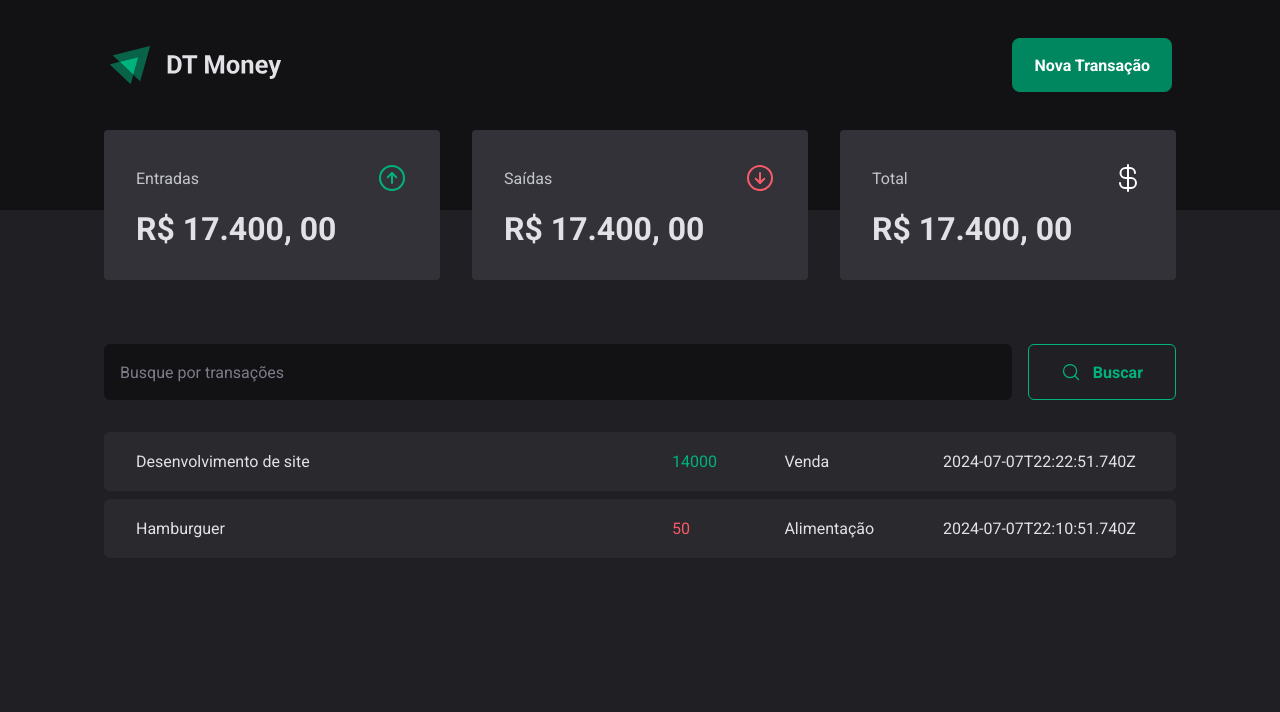
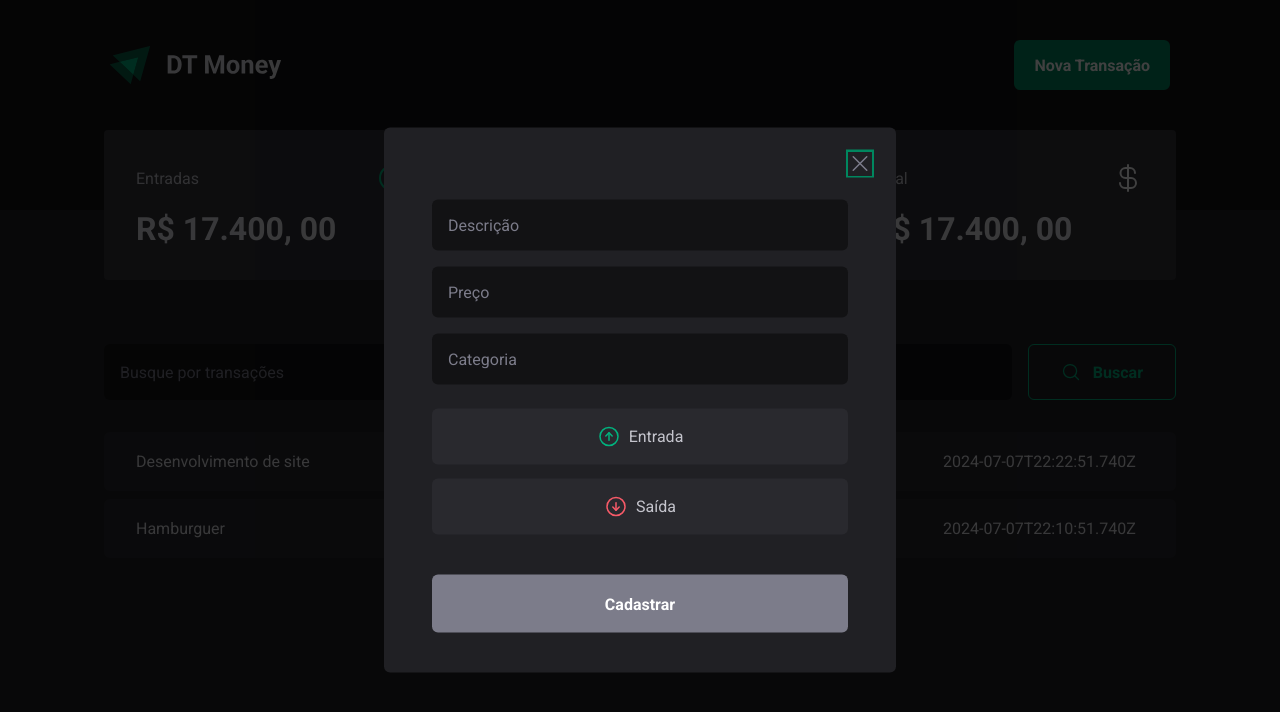
Before and after one commit to shindhi/03-dt-money, a React (Vite) app: page / in a window 1280 px wide. Both pictures are taken after a click on the button "Nova Transação". Shown: the top 712 px of the page. Built offline with nearby package versions, Linux system fonts and the light colour scheme; data requests are answered from the project's data file.

Commit message:
adiciona o componente da modal de 'Nova Transação'

```diff
--- a/src/components/Header/index.tsx
+++ b/src/components/Header/index.tsx
@@ -1,6 +1,8 @@
+import * as Dialog from '@radix-ui/react-dialog'
 
 import logoImg from '../../assets/logo.svg'
 import { HeaderContainer, HeaderContent, NewTransactionButton } from './styled'
+import { NewTransactionModal } from '../NewTransactionModal'
 
 export function Header() {
   return (
@@ -8,7 +10,13 @@
       <HeaderContent>
         <img src={logoImg} alt="Logo DT Money" />
 
-        <NewTransactionButton>Nova Transação</NewTransactionButton>
+        <Dialog.Root>
+          <Dialog.Trigger asChild>
+            <NewTransactionButton>Nova Transação</NewTransactionButton>
+          </Dialog.Trigger>
+
+            <NewTransactionModal />
+        </Dialog.Root>
       </HeaderContent>
     </HeaderContainer>
   )
--- /dev/null
+++ b/src/components/NewTransactionModal/index.tsx
@@ -0,0 +1,40 @@
+import * as Dialog from '@radix-ui/react-dialog'
+import { ArrowCircleDown, ArrowCircleUp, X } from 'phosphor-react'
+
+import { CloseButton, Content, Overlay, TransactionType, TransactionTypeButton } from './styled'
+
+export function NewTransactionModal() {
+  return (
+    <Dialog.Portal>
+      <Overlay />
+
+      <Content>
+        <CloseButton>
+          <X />
+        </CloseButton>
+
+        <form action="">
+          <input type="text" placeholder="Descrição" required />
+          <input type="text" placeholder="Preço" required />
+          <input type="text" placeholder="Categoria" required />
+
+          <TransactionType>
+            <TransactionTypeButton variant='income' value='income'>
+              <ArrowCircleUp />
+              Entrada
+            </TransactionTypeButton>
+
+            <TransactionTypeButton variant='outcome' value='outcome'>
+              <ArrowCircleDown />
+              Saída
+            </TransactionTypeButton>
+          </TransactionType>
+
+          <button type="submit">
+            Cadastrar
+          </button>
+        </form>
+      </Content>
+    </Dialog.Portal>
+  )
+}
--- /dev/null
+++ b/src/components/NewTransactionModal/styled.ts
@@ -0,0 +1,123 @@
+import styled from 'styled-components'
+import * as Dialog from '@radix-ui/react-dialog'
+import * as RadioGroup from '@radix-ui/react-radio-group'
+
+export const Overlay = styled(Dialog.Overlay)`
+  position: fixed;
+  width: 100vw;
+  height: 100vh;
+  inset: 0;
+  background: rgba(0, 0, 0, 0.75);
+`
+
+export const Content = styled(Dialog.Content)`
+  min-width: 51.2rem;
+  border-radius: 6px;
+  padding: 4rem 4.8rem;
+  background: ${({ theme }) => theme['gray-800']};
+
+  position: fixed;
+  top: 50%;
+  left: 50%;
+  transform: translate(-50%, -50%);
+
+  form {
+    margin-top: 3.2rem;
+
+    display: flex;
+    flex-direction: column;
+    gap: 1.6rem;
+
+    input {
+      border-radius: 6px;
+      border: 0;
+      background: ${({ theme }) => theme['gray-900']};
+      color: ${({ theme }) => theme['gray-300']};
+      padding: 1.6rem;
+
+      &::placeholder {
+        color: ${({ theme }) => theme['gray-500']};
+      }
+    }
+
+    button[type="submit"] {
+      height: 5.8rem;
+      border: 0;
+      background: ${({ theme }) => theme['gray-500']};
+      color: ${({ theme }) => theme.white};
+      font-weight: 700;
+      padding: 0 2rem;
+      border-radius: 6px;
+      margin-top: 2.4rem;
+
+      cursor: pointer;
+
+      &:hover {
+        background: ${({ theme }) => theme['gray-700']};
+        transition: background .2s;
+      }
+    }
+  }
+`
+
+export const CloseButton = styled(Dialog.Close)`
+  position: absolute;
+  background: transparent;
+  border: 0;
+  top: 2.4rem;
+  right: 2.4rem;
+  line-height: 0;
+  color: ${({ theme }) => theme['gray-500']};
+
+  cursor: pointer;
+
+  > svg {
+    font-size: 2.4rem;
+  }
+`
+
+export const TransactionType = styled(RadioGroup.Root)`
+  display: grid;
+  grid-template: repeat(2, 1fr);
+  gap: 1.4rem;
+  margin-top: .8rem;
+`
+
+interface TransactionTypeButtonProps {
+  variant: 'income' | 'outcome'
+}
+
+export const TransactionTypeButton = styled(RadioGroup.Item)<TransactionTypeButtonProps>`
+  color: ${({ theme }) => theme['gray-300']};
+  background: ${({ theme }) => theme['gray-700']};
+  padding: 1.6rem;
+  border: 0;
+  border-radius: 6px;
+  line-height: 0;
+
+  display: flex;
+  align-items: center;
+  justify-content: center;
+  gap: .8rem;
+
+  cursor: pointer;
+
+  > svg {
+    color: ${({ theme, variant }) => variant === 'income' ? theme['green-300'] : theme['red-300']};
+    font-size: 2.4rem;
+  }
+
+  &[data-state='unchecked']:hover {
+    transition: background .2s;
+    background: ${({ theme }) => theme['gray-600']};
+  }
+
+  &[data-state='unchecked']:hover {
+    transition: background .2s;
+    background: ${({ theme, variant }) => variant === 'income' ? theme['green-700'] : theme['red-500']};
+
+    > svg {
+      color: ${({ theme }) => theme.white};
+    }
+  }
+`
```
